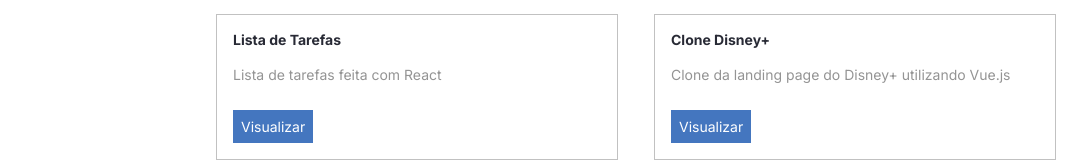
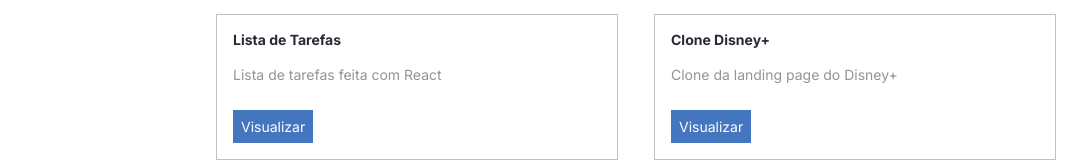
Before and after one commit to pedroluccs/portfolio, a React (Create React App) app: page / in a window 1280 px wide. Shown: the part 483-644 px from the top of the page, without its empty margins (96-1183 px from the left). Built offline with nearby package versions, Linux system fonts and the light colour scheme.

Commit message:
correçao sobre projeto 2

```diff
--- a/src/components/Projeto/projeto2.tsx
+++ b/src/components/Projeto/projeto2.tsx
@@ -7,9 +7,7 @@ const Projeto2 = () => {
   return (
     <Card>
       <Titulo>Clone Disney+</Titulo>
-      <Paragrafo tipo="secundario">
-        Clone da landing page do Disney+ utilizando Vue.js
-      </Paragrafo>
+      <Paragrafo tipo="secundario">Clone da landing page do Disney+</Paragrafo>
       <LinkBotao href="https://github.com/pedroluccs/disneyplus_project">
         Visualizar
       </LinkBotao>
```
